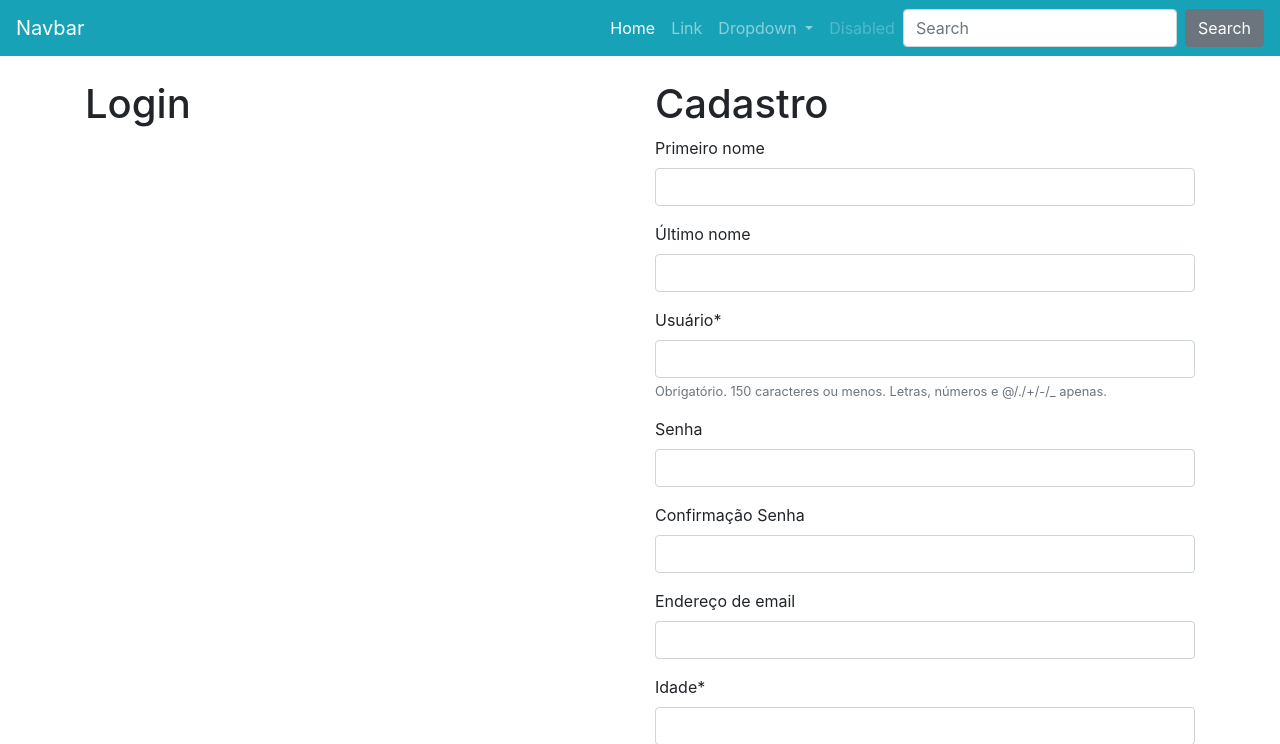
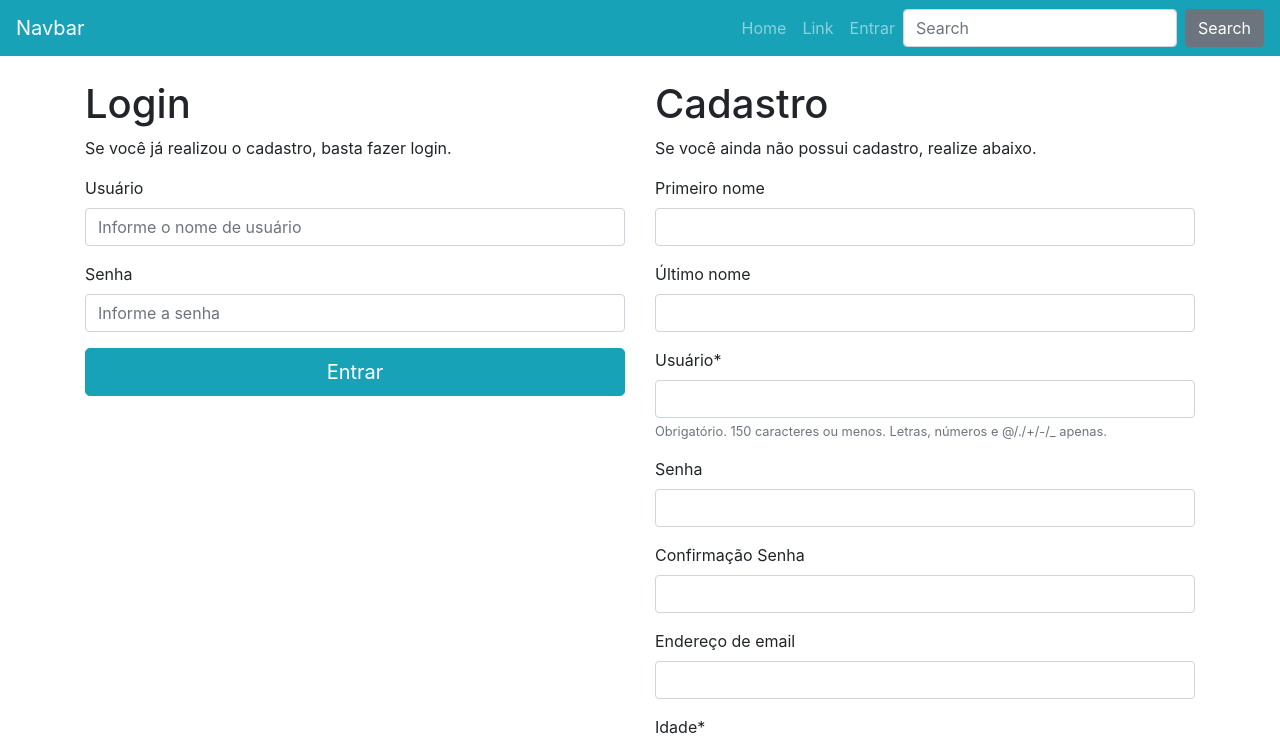
Before and after one commit to wzoreck/Site-6_Django_E-Commerce, a Django app: page /perfil/ in a window 1280 px wide. Shown: the top 744 px of the page. Run offline with Django 3.2, Linux system fonts and the light colour scheme; some libraries are stand-ins or nearby versions.

Commit message:
Funcionalidade de login e logout implementada

```diff
--- a/perfil/templates/perfil/criar.html
+++ b/perfil/templates/perfil/criar.html
@@ -7,12 +7,27 @@
         {% if not request.user.is_authenticated %}
             <div class="col-lg">
                 <h1>Login</h1>
+                <p>Se você já realizou o cadastro, basta fazer login.</p>
+
+                <form method="POST" action="{% url 'perfil:login' %}">
+                    {% csrf_token %}
+                    <div class="form-group">
+                        <label for="inputUsuario1">Usuário</label>
+                        <input name="username" type="text" class="form-control" id="inputUsuario1" aria-describedby="usuarioHelp" placeholder="Informe o nome de usuário">
+                    </div>
+                    <div class="form-group">
+                        <label for="exampleInputPassword1">Senha</label>
+                        <input name="password" type="password" class="form-control" id="exampleInputPassword1" placeholder="Informe a senha">
+                    </div>
+                    <button type="submit" class="btn btn-primary btn-block btn-lg">Entrar</button>
+                </form>
             </div>
         {% endif %}
 
         <div class="col-lg">
             {% block titulocadastro %}
                 <h1>Cadastro</h1>
+                <p>Se você ainda não possui cadastro, realize abaixo.</p>
             {% endblock %}
 
             <form method="POST" action="">
--- a/perfil/views.py
+++ b/perfil/views.py
@@ -1,10 +1,11 @@
+import copy
 from django.views import View
+from django.contrib import messages
 from django.http import HttpResponse
 from django.views.generic import ListView
 from django.contrib.auth.models import User
-from django.shortcuts import render, get_object_or_404
-from django.contrib.auth import authenticate, login
-import copy
+from django.contrib.auth import authenticate, login, logout
+from django.shortcuts import render, redirect, get_object_or_404
 
 from . import models
 from . import forms
@@ -58,9 +59,7 @@ class BasePerfil(View):
 
 class Criar(BasePerfil):
     def post(self, *args, **kwargs):
-        # Se tiver algum erro no formulário
-        if not self.userform.is_valid():
-            print('INVÁLIDO!')
+        if not self.userform.is_valid() or not self.perfilform.is_valid():
             return self.renderizar
 
         username = self.userform.cleaned_data.get('username')
@@ -115,15 +114,57 @@ class Criar(BasePerfil):
 
         self.request.session['carrinho'] = self.carrinho
         self.request.session.save()
+
+        messages.success(
+            self.request,
+            'Seu cadastro foi realizado ou atualizado com sucesso'
+        )
+
+        messages.success(
+            self.request,
+            'Você fez login e pode concluir sua compra'
+        )
+
+        return redirect('perfil:criar')
         return self.renderizar
+
 class Atualizar(View):
     def get(self, *args, **kwargs):
         return HttpResponse('Atualizar')
 
 class Login(View):
-    def get(self, *args, **kwargs):
-        return HttpResponse('Login')
+    def post(self, *args, **kwargs):
+        username = self.request.POST.get('username')
+        password = self.request.POST.get('password')
+
+        if not username or not password:
+            messages.error(
+                self.request,
+                'Usuário ou Senha inválidos'
+            )
+            return redirect('perfil:criar')
+
+        usuario = authenticate(self.request, username=username, password=password)
+
+        if not usuario:
+            messages.error(
+                self.request,
+                'Usuário ou Senha inválidos'
+            )
+            return redirect('perfil:criar')
+
+        login(self.request, user=usuario)
+
+        messages.success(
+            self.request,
+            'Login realizado com sucesso'
+        )
+        return redirect('produto:carrinho')
 
 class Logout(View):
     def get(self, *args, **kwargs):
-        return HttpResponse('Logout')
+        carrinho = copy.deepcopy(self.request.session.get('carrinho'))
+        logout(self.request)
+        self.request.session['carrinho'] = carrinho
+        self.request.session.save()
+        return redirect('produto:lista')
--- a/templates/parciais/_nav.html
+++ b/templates/parciais/_nav.html
@@ -9,27 +9,29 @@
 
     <div class="collapse navbar-collapse" id="navbarSupportedContent">
         <ul class="navbar-nav ml-auto">
-            <li class="nav-item active">
+            <li class="nav-item">
                 <a class="nav-link" href="{% url 'produto:lista' %}">Home <span class="sr-only">(current)</span></a>
             </li>
             <li class="nav-item">
                 <a class="nav-link" href="#">Link</a>
             </li>
+
+            {% if request.user.is_authenticated %}
                 <li class="nav-item dropdown">
                     <a class="nav-link dropdown-toggle" href="#" id="navbarDropdown" role="button"
                         data-toggle="dropdown" aria-haspopup="true" aria-expanded="false">
-                    Dropdown
+                        Conta
                     </a>
                     <div class="dropdown-menu" aria-labelledby="navbarDropdown">
-                    <a class="dropdown-item" href="#">Action</a>
-                    <a class="dropdown-item" href="#">Another action</a>
-                    <div class="dropdown-divider"></div>
-                    <a class="dropdown-item" href="#">Something else here</a>
+                        <a class="dropdown-item" href="{% url 'perfil:criar' %}">Atualizar Dados</a>
+                        <a class="dropdown-item" href="{% url 'perfil:logout' %}">Sair</a>
                     </div>
                 </li>
+            {% else %}
                 <li class="nav-item">
-                <a class="nav-link disabled" href="#">Disabled</a>
+                    <a class="nav-link" href="{% url 'perfil:criar' %}">Entrar</a>
                 </li>
+            {% endif %}
 
             {% if request.session.carrinho %}
                 <li class="nav-item">
```
Lines whose indentation alone changed are shown as unchanged.
